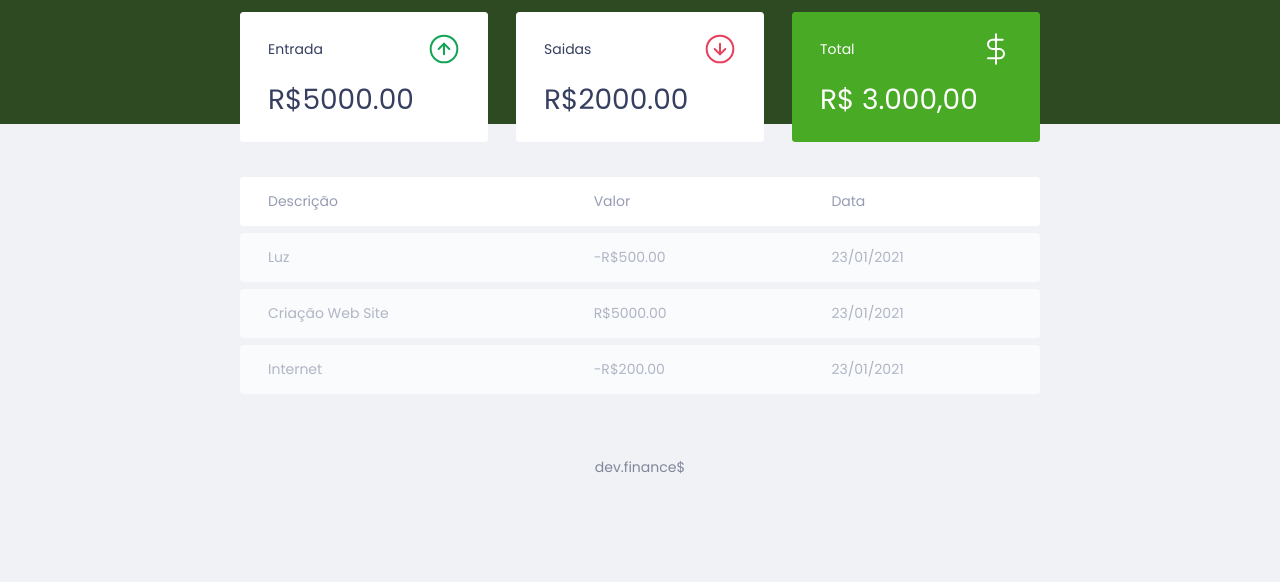
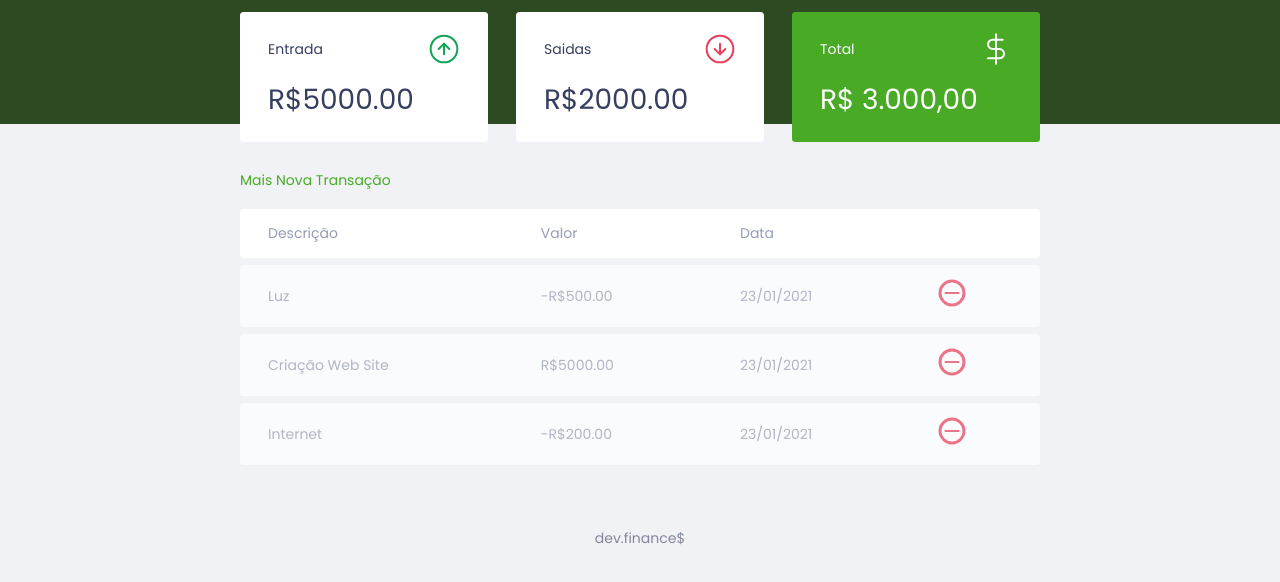
Before and after one commit to herbeth1f/rockseatRocket, a plain HTML site: page maratona/index.html in a window 1280 px wide. Shown: the part 74-656 px from the top of the page. Drawn offline with Linux system fonts and the light colour scheme.

Commit message:
Atualização ndex

```diff
--- a/maratona/index.html
+++ b/maratona/index.html
@@ -47,12 +47,16 @@
     </section>
     <section id="transaction">
       <h2 class="sr-only">Transações</h2>
+
+      <a href="#" class="button new"> Mais Nova Transação</a>
+
       <table id="data-table">
         <thead>
           <tr>
             <th>Descrição</th>
             <th>Valor</th>
             <th>Data</th>
+            <th></th>
           </tr>
         </thead>
         <tbody>
@@ -60,18 +64,23 @@
             <td>Luz</td>
             <td>-R$500.00</td>
             <td>23/01/2021</td>
+            <td> <img src="./assets/minus.svg" alt=" Remover Transação "></td>
           </tr>
 
           <tr>
             <td>Criação Web Site </td>
             <td>R$5000.00</td>
             <td>23/01/2021</td>
+            <td> <img src="./assets/minus.svg" alt="Remover Transação"> </td>
           </tr>
 
           <tr>
             <td>Internet</td>
             <td>-R$200.00</td>
             <td>23/01/2021</td>
+            <td>
+              <img src="./assets/minus.svg" alt="Remover Transação">
+            </td>
           </tr>
         </tbody>
       </table>
```
